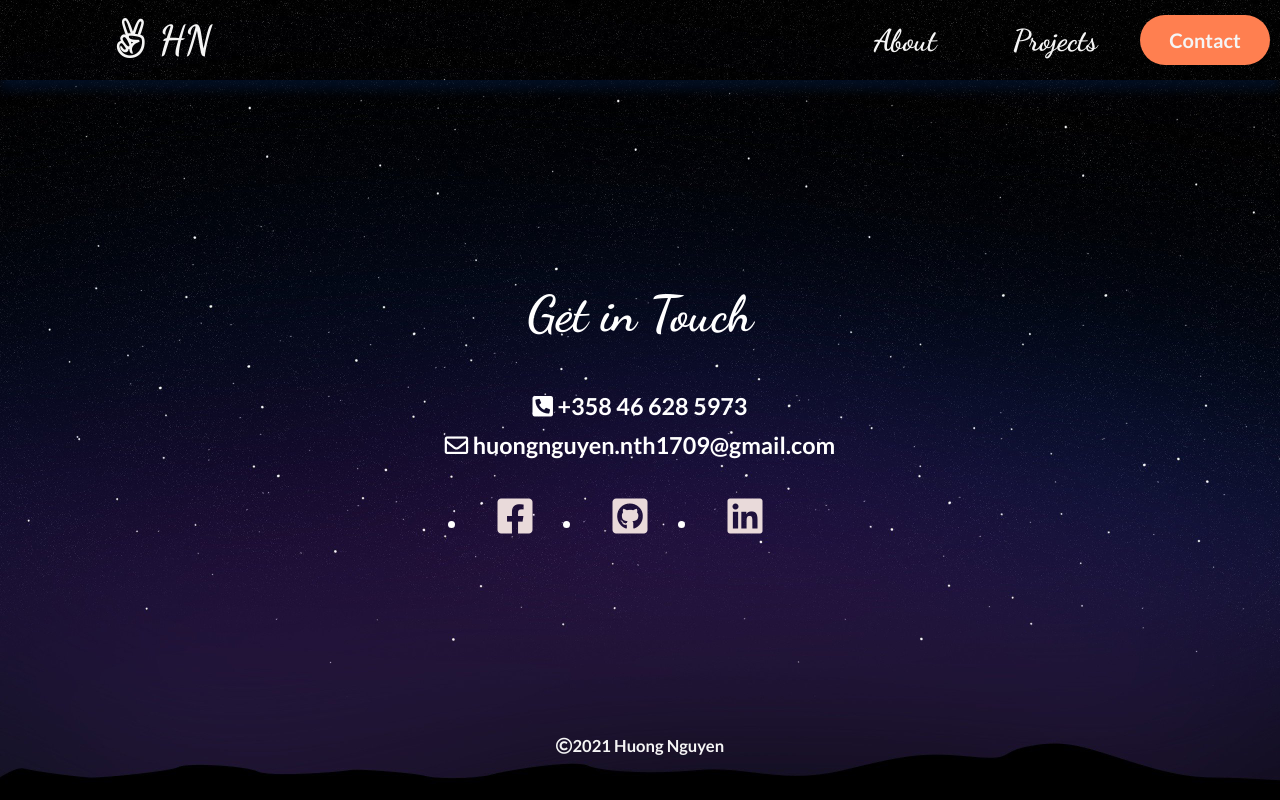
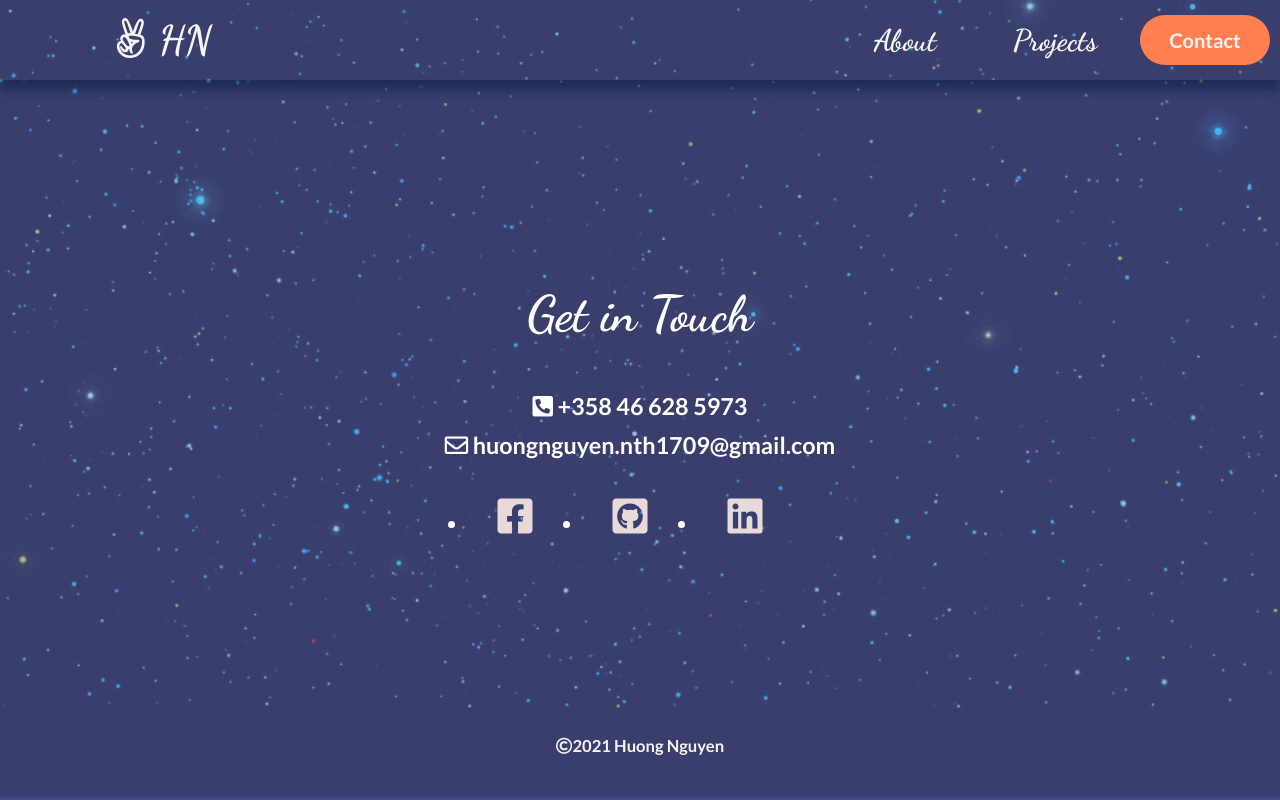
Before and after one commit to huongnguyen1709/my-porfolio-react, a React (Create React App) app: page /contact in a window 1280 px wide. Built offline with nearby package versions, Linux system fonts and the light colour scheme.

Commit message:
modify contact page

```diff
--- a/src/sass/layout/_layout.scss
+++ b/src/sass/layout/_layout.scss
@@ -42,7 +42,11 @@
 
 .contact {
   height: 100vh;
-  background-image: url(../../imgs/star3.jpeg);
+  background-image: linear-gradient(
+      rgba(113, 123, 216, 0.5) 100%,
+      rgba(53, 44, 100, 0.5) 100%
+    ),
+    url(../../imgs/star4.jpeg);
   background-position: center;
   background-size: cover;
 
```
Also changed, not shown: src/imgs/star4.jpeg (added).
